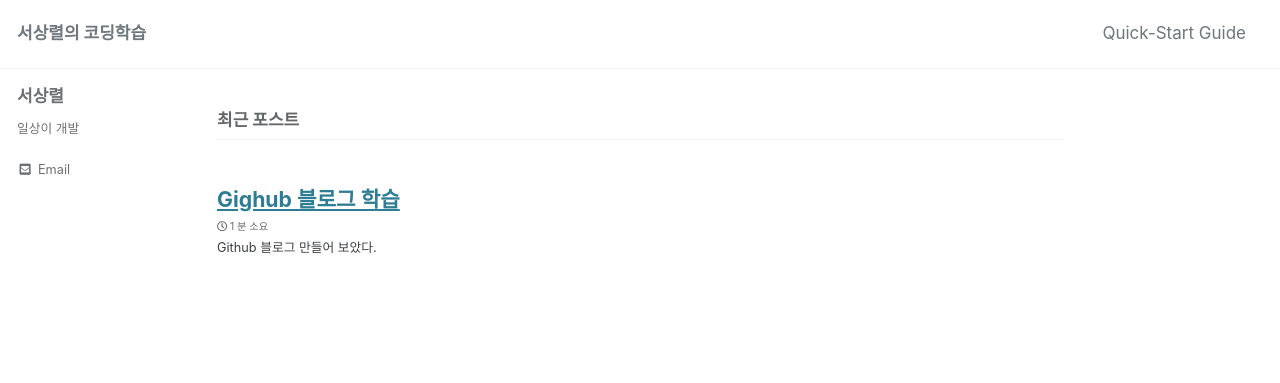
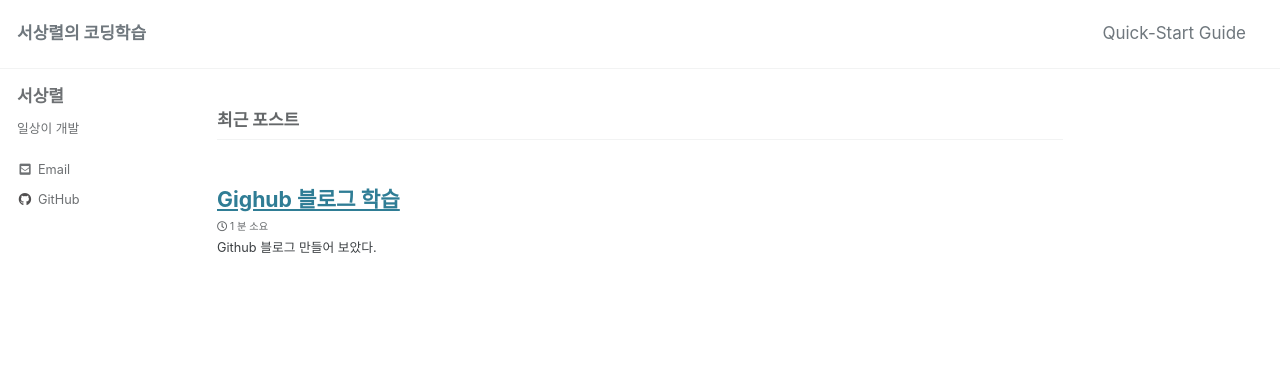
Before and after one commit to SeoSangRyul/SeoSangRyul.github.io, a Jekyll site: the page built from index.html, in a window 1280 px wide. Shown: the top 383 px of the page. Built offline with Jekyll 4.4.1, drawn with Linux system fonts in a browser that asks for light colours; cached includes are drawn as plain includes; the list of posts is cut into pages by our own code.

```diff
--- a/_config.yml
+++ b/_config.yml
@@ -112,7 +112,10 @@ author:
   links:
     - label: "Email"
       icon: "fas fa-fw fa-envelope-square"
-      url: "gogumach82@email.com"
+      url: "mailto:gogumach82@email.com"
+    - label: "GitHub"
+      icon: "fab fa-fw fa-github"
+      url: "https://github.com/seosangryul"
     - label: "Website"
       icon: "fas fa-fw fa-link"
       # url: "https://your-website.com"
```
